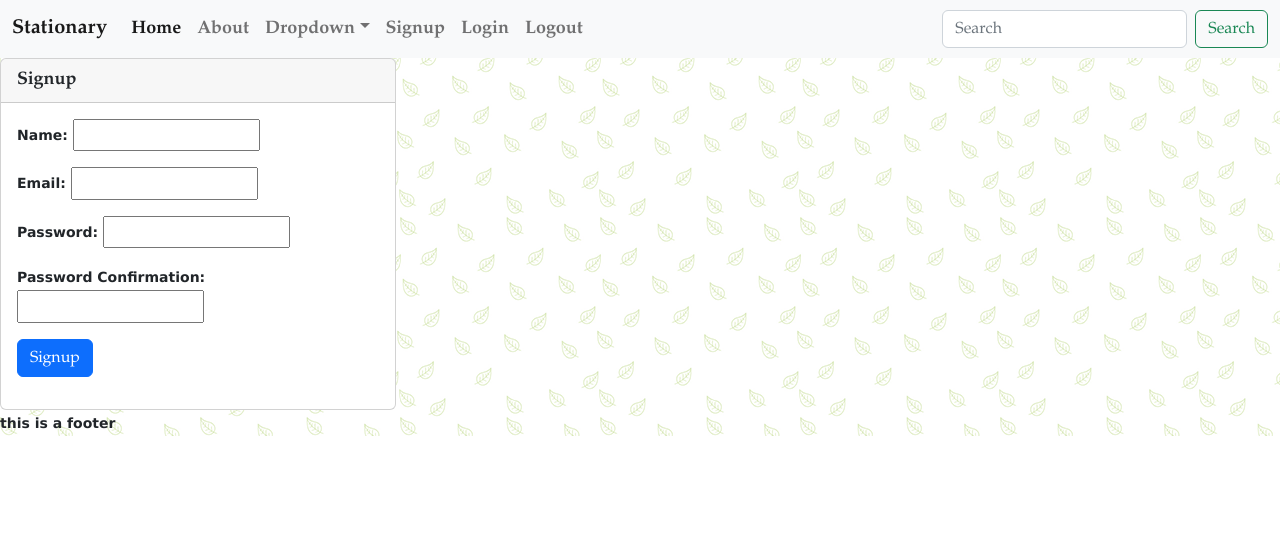
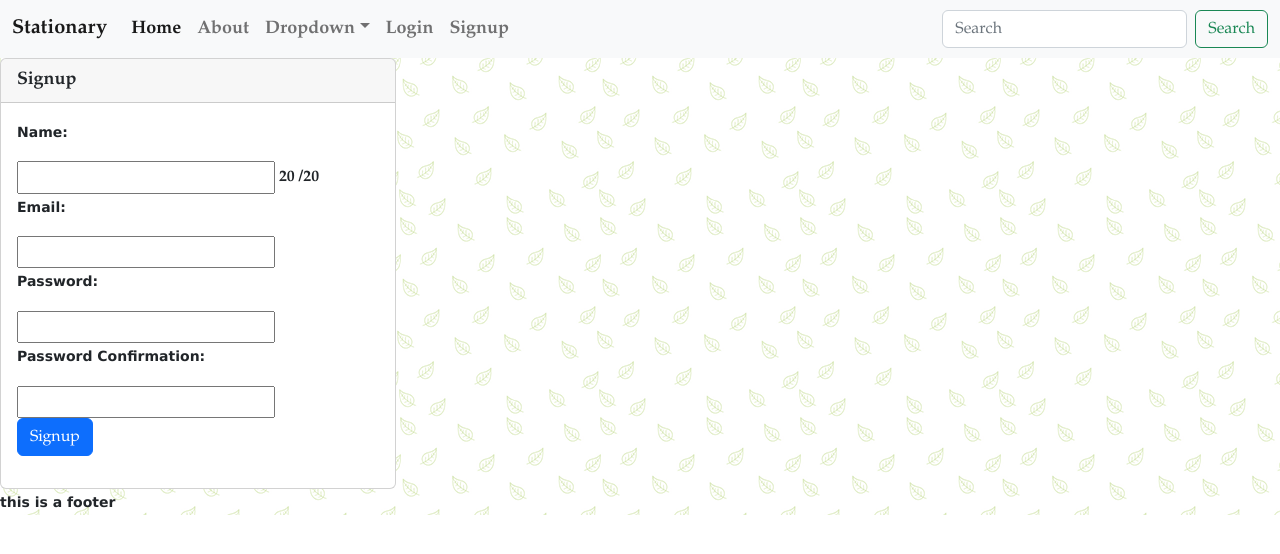
Before and after one commit to gracemanzon/ecommerce-frontend, a React (Vite) app: page /signup in a window 1280 px wide. Shown: the top 554 px of the page. Built offline with nearby package versions, Linux system fonts and the light colour scheme.

Commit message:
name length condition changes color on error and adding authentication conditions to login/signup and logout links

```diff
--- a/src/Header.jsx
+++ b/src/Header.jsx
@@ -1,6 +1,33 @@
 import { Link } from "react-router-dom";
 
 export function Header() {
+  let authenticationLinks;
+
+  if (localStorage.jwt === undefined) {
+    authenticationLinks = (
+      <>
+        <li className="nav-item">
+          <Link className="nav-link" aria-current="about" to="/login">
+            Login
+          </Link>
+        </li>
+        <li className="nav-item">
+          <Link className="nav-link" aria-current="about" to="/signup">
+            Signup
+          </Link>
+        </li>
+      </>
+    );
+  } else {
+    authenticationLinks = (
+      <li className="nav-item">
+        <Link className="nav-link" aria-current="about" to="/logout">
+          Logout
+        </Link>
+      </li>
+    );
+  }
+
   return (
     <nav className="navbar navbar-expand-lg bg-light">
       <div className="container-fluid">
@@ -50,27 +77,10 @@ export function Header() {
                   <Link className="dropdown-item" to="/products/new">
                     Add New Product
                   </Link>
-                  {/* <a className="dropdown-item" href="#products-ne">
-                    New Product
-                  </a> */}
                 </li>
               </ul>
             </li>
-            <li className="nav-item">
-              <Link className="nav-link" aria-current="about" to="/signup">
-                Signup
-              </Link>
-            </li>
-            <li className="nav-item">
-              <Link className="nav-link" aria-current="about" to="/login">
-                Login
-              </Link>
-            </li>
-            <li className="nav-item">
-              <Link className="nav-link" aria-current="about" to="/logout">
-                Logout
-              </Link>
-            </li>
+            {authenticationLinks}
           </ul>
           <form className="d-flex" role="search">
             <input className="form-control me-2" type="search" placeholder="Search" aria-label="Search" />
--- a/src/Signup.jsx
+++ b/src/Signup.jsx
@@ -3,6 +3,8 @@ import { useState } from "react";
 
 export function Signup() {
   const [errors, setErrors] = useState([]);
+  const [name, setName] = useState("");
+  const [status, setStatus] = useState(null);
 
   const handleSubmit = (event) => {
     event.preventDefault();
@@ -18,6 +20,7 @@ export function Signup() {
       .catch((error) => {
         console.log(error.response.data.errors);
         setErrors(error.response.data.errors);
+        setStatus(error.response.status);
       });
   };
 
@@ -28,24 +31,21 @@ export function Signup() {
         <div className="card-body">
           <form onSubmit={handleSubmit}>
             <div>
-              <p>
-                Name: <input name="name" type="text" />
-              </p>
+              <p>Name: </p>
+              <input name="name" type="text" value={name} onChange={(event) => setName(event.target.value)} />
+              <small className={name.length > 20 ? "error" : ""}> {20 - name.length} /20</small>
             </div>
             <div>
-              <p>
-                Email: <input name="email" type="email" />
-              </p>
+              <p>Email: </p>
+              <input name="email" type="email" />
             </div>
             <div>
-              <p>
-                Password: <input name="password" type="password" />
-              </p>
+              <p>Password: </p>
+              <input name="password" type="password" />
             </div>
             <div>
-              <p>
-                Password Confirmation: <input name="password_confirmation" type="password" />
-              </p>
+              <p>Password Confirmation: </p>
+              <input name="password_confirmation" type="password" />
             </div>
             <button type="submit" className="btn btn-primary">
               Signup
@@ -58,6 +58,7 @@ export function Signup() {
           </form>
         </div>
       </div>
+      {status ? <img src={`https://http.cat/${status}`} className="statusImg" /> : null}
     </div>
   );
 }
--- a/src/index.css
+++ b/src/index.css
@@ -118,3 +118,11 @@ html {
   width: 26em;
   text-align: center;
 }
+
+.statusImg {
+  width: 375px;
+}
+
+.error {
+  color: red;
+}
```
